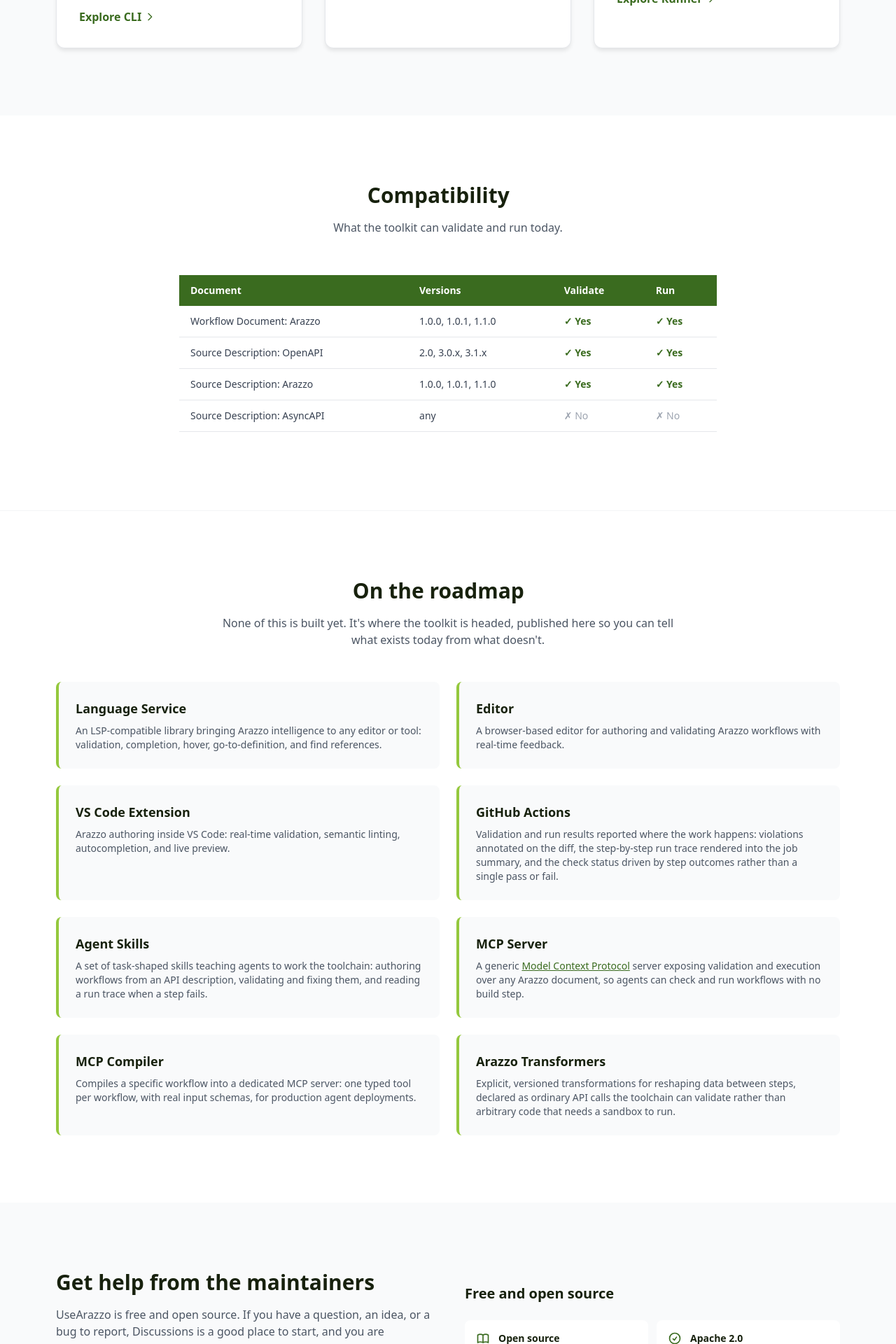
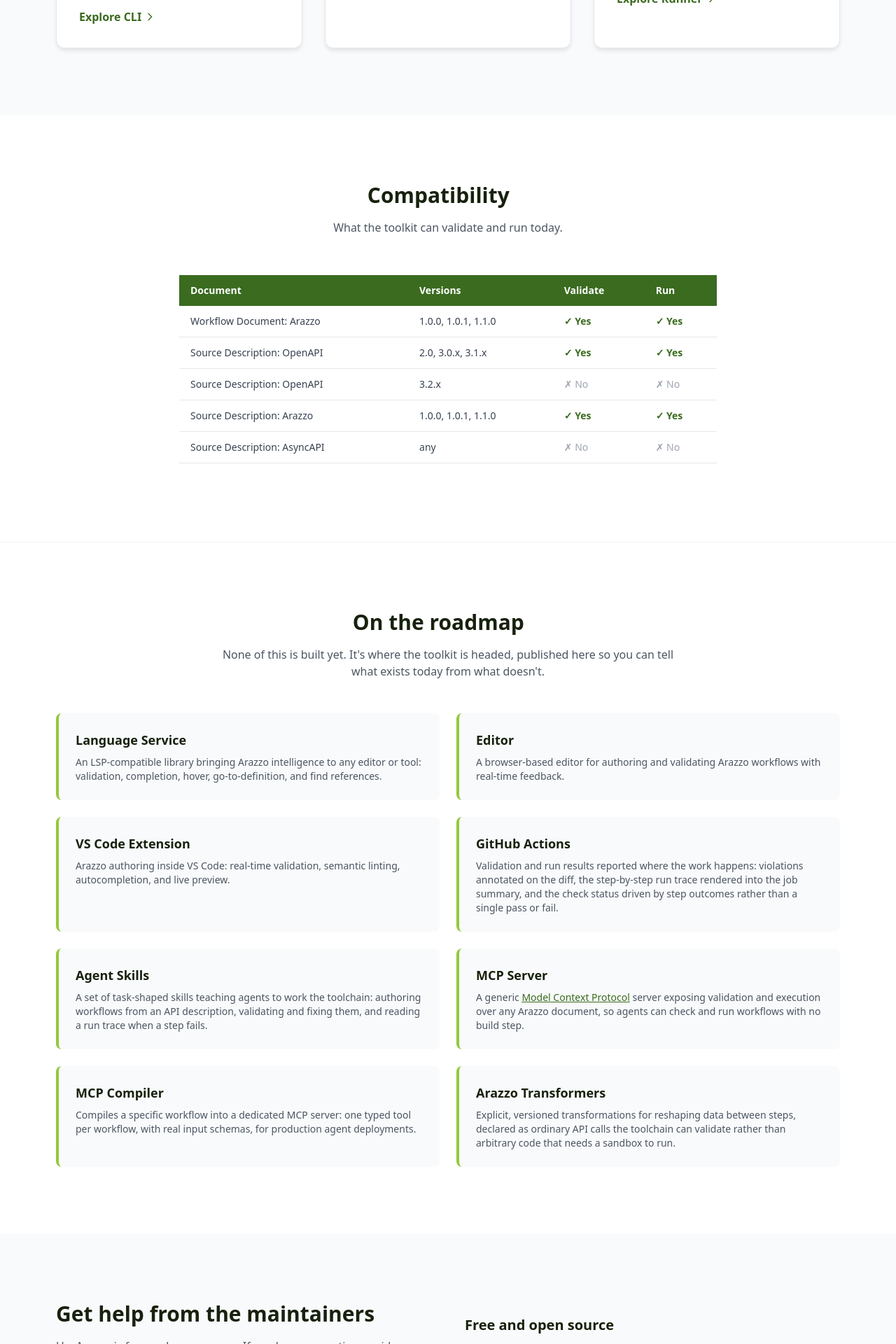
Before and after one commit to usearazzo/website, a Jekyll site: the page built from pages/homepage.html, in a window 1280 px wide. Shown: the part 3080-5000 px from the top of the page at 70% size. Built offline with Jekyll 4.4.1, drawn with Linux system fonts in a browser that asks for light colours; nearby versions of some CDN libraries.

Commit message:
feat: state OpenAPI 3.2.x source descriptions are not supported
Claude-Session: https://claude.ai/code/session_019Hu7ATURPBYWh4JDQp4uGM

```diff
--- a/llms.txt
+++ b/llms.txt
@@ -18,6 +18,7 @@ The entire toolkit (CLI, Validator, Runner, plus the lower-level parser and reso
 | Document | Versions | Validate | Run |
 | Workflow Document: Arazzo | 1.0.0, 1.0.1, 1.1.0 | yes | yes |
 | Source Description: OpenAPI | 2.0, 3.0.x, 3.1.x | yes | yes |
+| Source Description: OpenAPI | 3.2.x | no | no |
 | Source Description: Arazzo | 1.0.0, 1.0.1, 1.1.0 | yes | yes |
 | Source Description: AsyncAPI | any | no | no |
 
--- a/pages/homepage.html
+++ b/pages/homepage.html
@@ -227,6 +227,12 @@ permalink: /
             <td><span class="spec-yes">&#10003; Yes</span></td>
           </tr>
           <tr>
+            <td>Source Description: OpenAPI</td>
+            <td>3.2.x</td>
+            <td><span class="spec-no">&#10007; No</span></td>
+            <td><span class="spec-no">&#10007; No</span></td>
+          </tr>
+          <tr>
             <td>Source Description: Arazzo</td>
             <td>1.0.0, 1.0.1, 1.1.0</td>
             <td><span class="spec-yes">&#10003; Yes</span></td>
```
Also changed, not shown: CLAUDE.md (+2 -1 lines).
